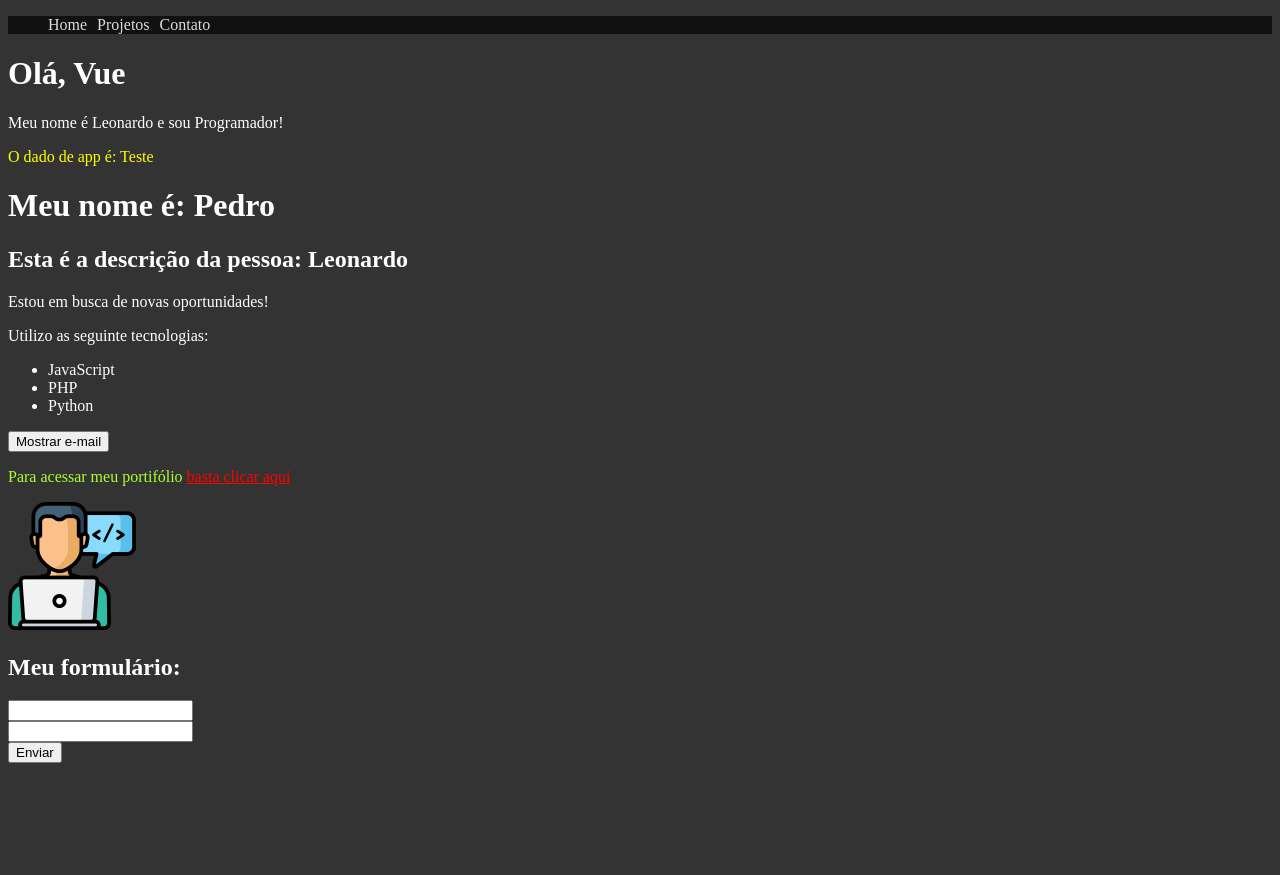
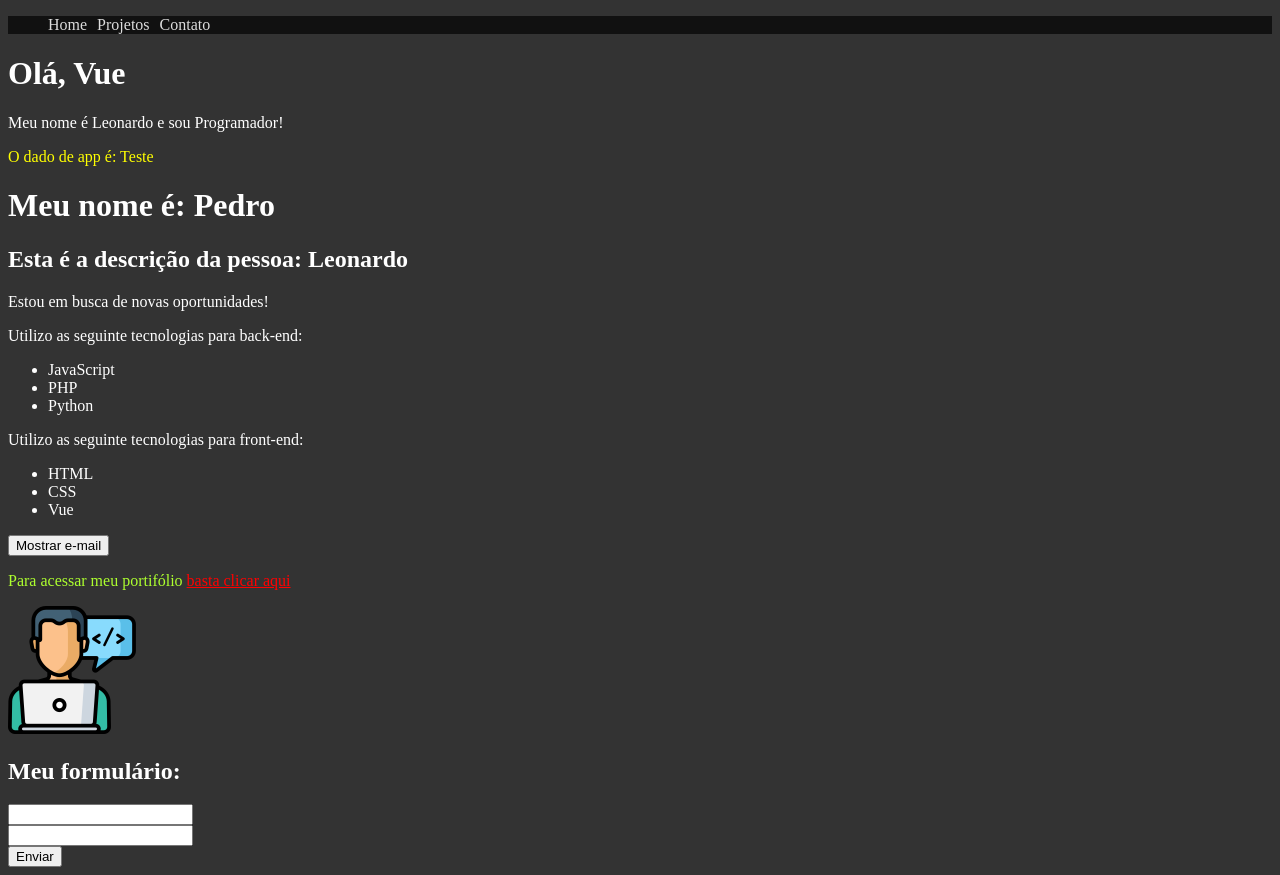
Before and after one commit to leojosants/VueJs, a Vue app in the folder projeto_vue/: page / in a window 1280 px wide. Before the commit the page ends 800 px from the top, so only its background shows below. Built offline with nearby package versions, Linux system fonts and the light colour scheme.

Commit message:
Renderização de listas (v-for)
Neste vídeo você vai aprender a renderizar listas, ou seja, imprimir arrays no HTML com #Vue, vamos utilizar uma diretiva bem famosa: a v-for, que faz um loop em um array, que pode também ser um array de objetos.

```diff
--- a/projeto_vue/src/components/Info.vue
+++ b/projeto_vue/src/components/Info.vue
@@ -3,16 +3,26 @@
     <div>
         <p v-if="esta_trabalhando">Estou trabalhando no momento.</p>
         <p v-else>Estou em busca de novas oportunidades!</p>
-        <p>Utilizo as seguinte tecnologias:</p>
+        <p>Utilizo as seguinte tecnologias para back-end:</p>
 
         <ul>
-            <li>JavaScript</li>
-            <li>PHP</li>
-            <li>Python</li>
+            <li v-for="(technology, index) in backend_technologies" v-bind:key="index">
+                {{ technology }}
+            </li>
+        </ul>
+
+        <p>Utilizo as seguinte tecnologias para front-end:</p>
+
+        <ul>
+            <li v-for="technology in frontend_technologies" :key="technology.id">
+                {{ technology.language }}
+            </li>
         </ul>
 
         <div>
-            <button @click="showEmail">{{ textoBotao }}</button>
+            <button @click="showEmail">
+                {{ textoBotao }}
+            </button>
         </div>
 
         <p v-show="mostrar_email">Mande uma memsagem para: {{ email }}</p>
@@ -37,7 +47,17 @@
             mostrar_email: false,
             email: "leo@gmail",
             meu_link: "https://github.com/leojosants",
-            textoBotao: 'Mostrar e-mail'
+            textoBotao: 'Mostrar e-mail',
+
+            backend_technologies: [
+                'JavaScript', 'PHP', 'Python'
+            ],
+
+            frontend_technologies: [
+                {id: 1, language: 'HTML'},
+                {id: 2, language: 'CSS'},
+                {id: 3, language: 'Vue'}
+            ]
         };
     },
 
```
